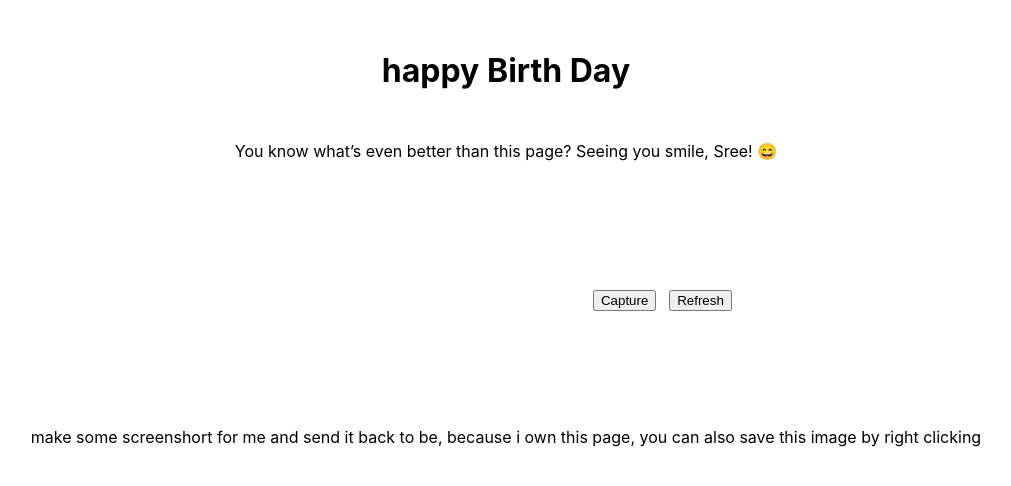
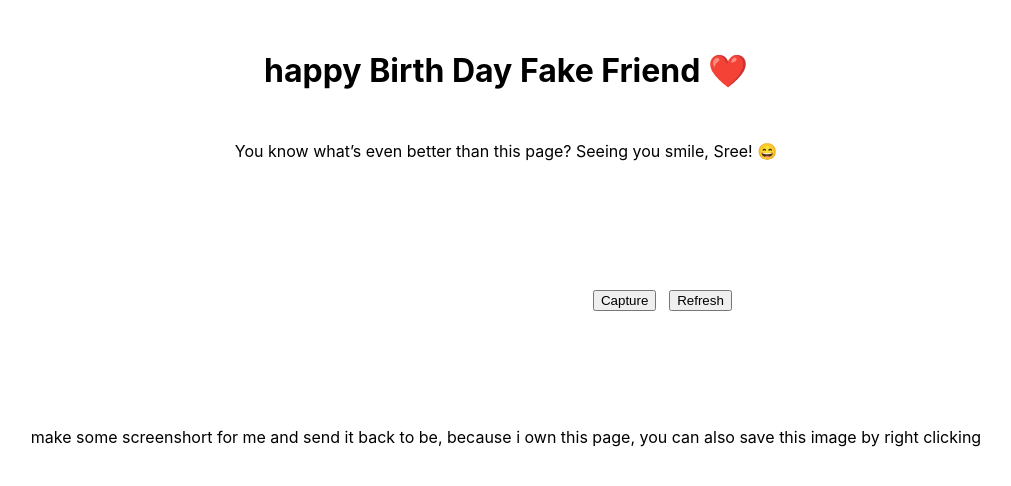
Before and after one commit to 21002624/Birthday, a React (Create React App) app: page /page8 in a window 1280 px wide. Shown: the top 486 px of the page, without its empty margins (134-1145 px from the left). Built offline with nearby package versions, Linux system fonts and the light colour scheme; no server answers.

Commit message:
Update Camera.js

```diff
--- a/src/Camera.js
+++ b/src/Camera.js
@@ -21,7 +21,7 @@ function Camera() {
 
   return (
     <>
-    <h1 className='happy'>happy Birth Day</h1>
+    <h1 className='happy'>happy Birth Day Fake Friend ❤️</h1>
     <p className='happy'>You know what’s even better than this page? Seeing you smile, Sree! 😄</p>
     <div className='web-cam'>
 
```
